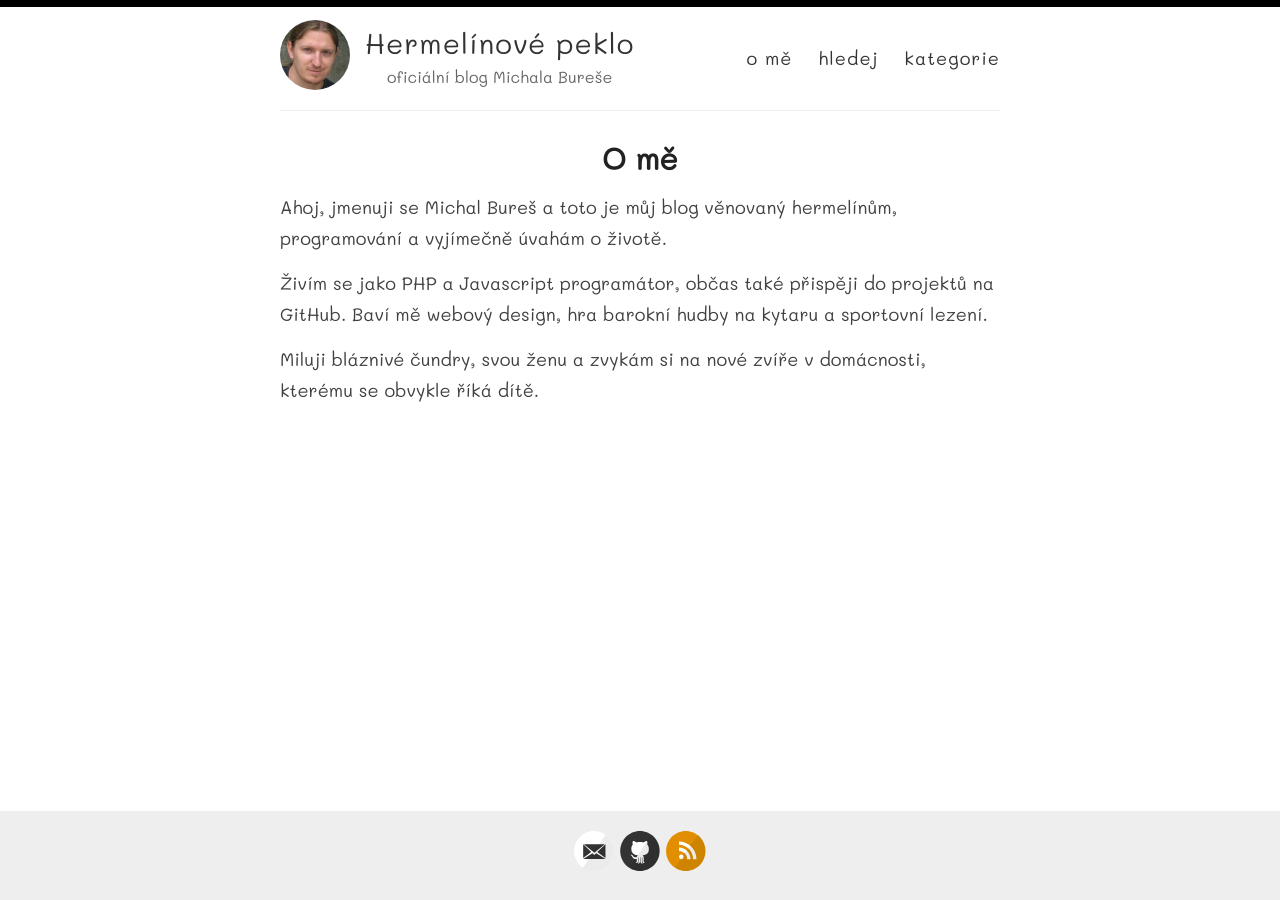
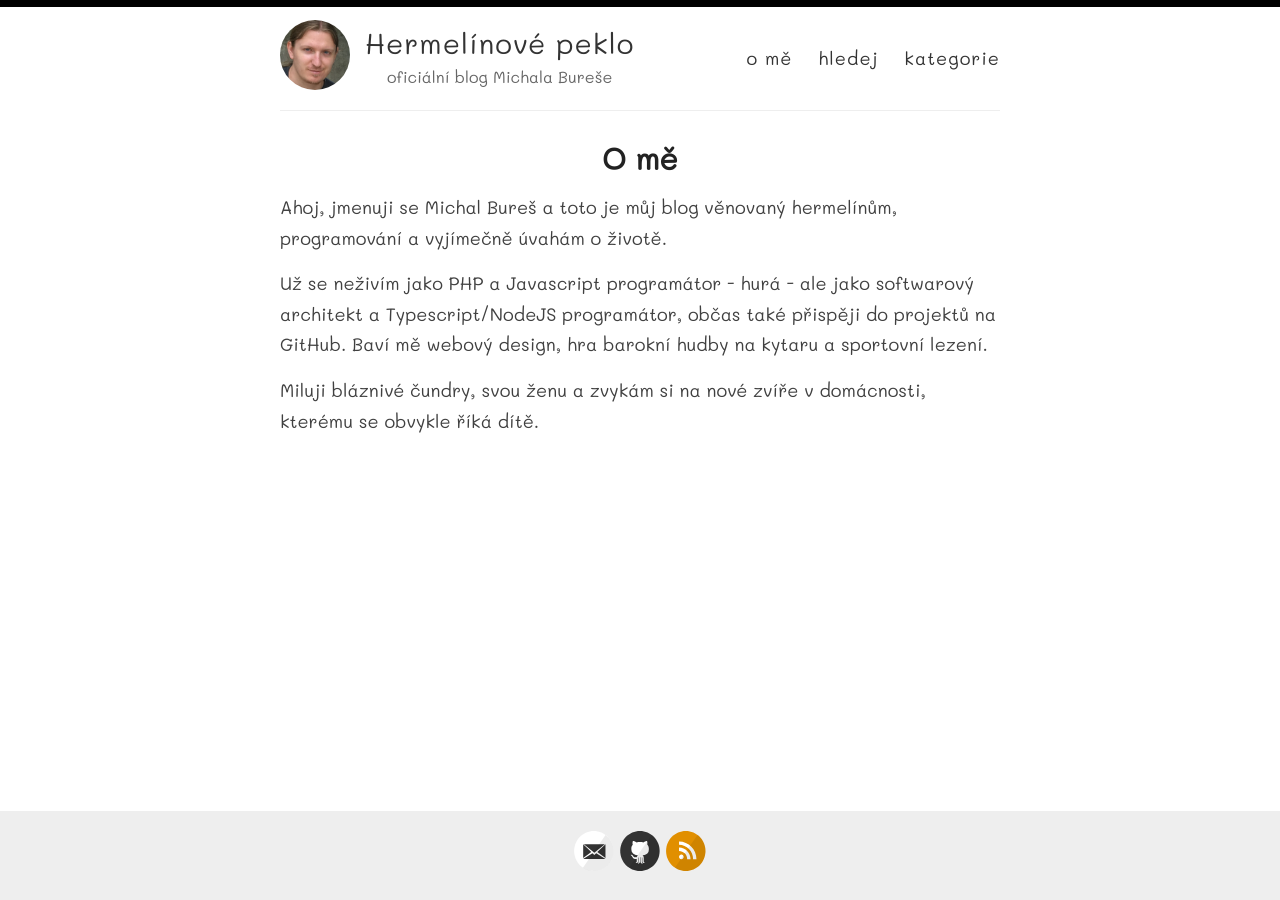
Before and after one commit to buresmi7/buresmi7.github.io, a Jekyll site: the page built from _pages/about.md, in a window 1280 px wide. Built offline with Jekyll 4.4.1, drawn with Linux system fonts in a browser that asks for light colours.

Commit message:
change about me

```diff
--- a/_pages/about.md
+++ b/_pages/about.md
@@ -6,6 +6,6 @@ permalink: /o-me/
 
 Ahoj, jmenuji se Michal Bureš a toto je můj blog věnovaný hermelínům, programování a vyjímečně úvahám o životě.
 
-Živím se jako PHP a Javascript programátor, občas také přispěji do projektů na GitHub. Baví mě webový design, hra barokní hudby na kytaru a sportovní lezení.
+Už se neživím jako PHP a Javascript programátor - hurá - ale jako softwarový architekt a Typescript/NodeJS programátor, občas také přispěji do projektů na GitHub. Baví mě webový design, hra barokní hudby na kytaru a sportovní lezení.
 
 Miluji bláznivé čundry, svou ženu a zvykám si na nové zvíře v domácnosti, kterému se obvykle říká dítě.
```
